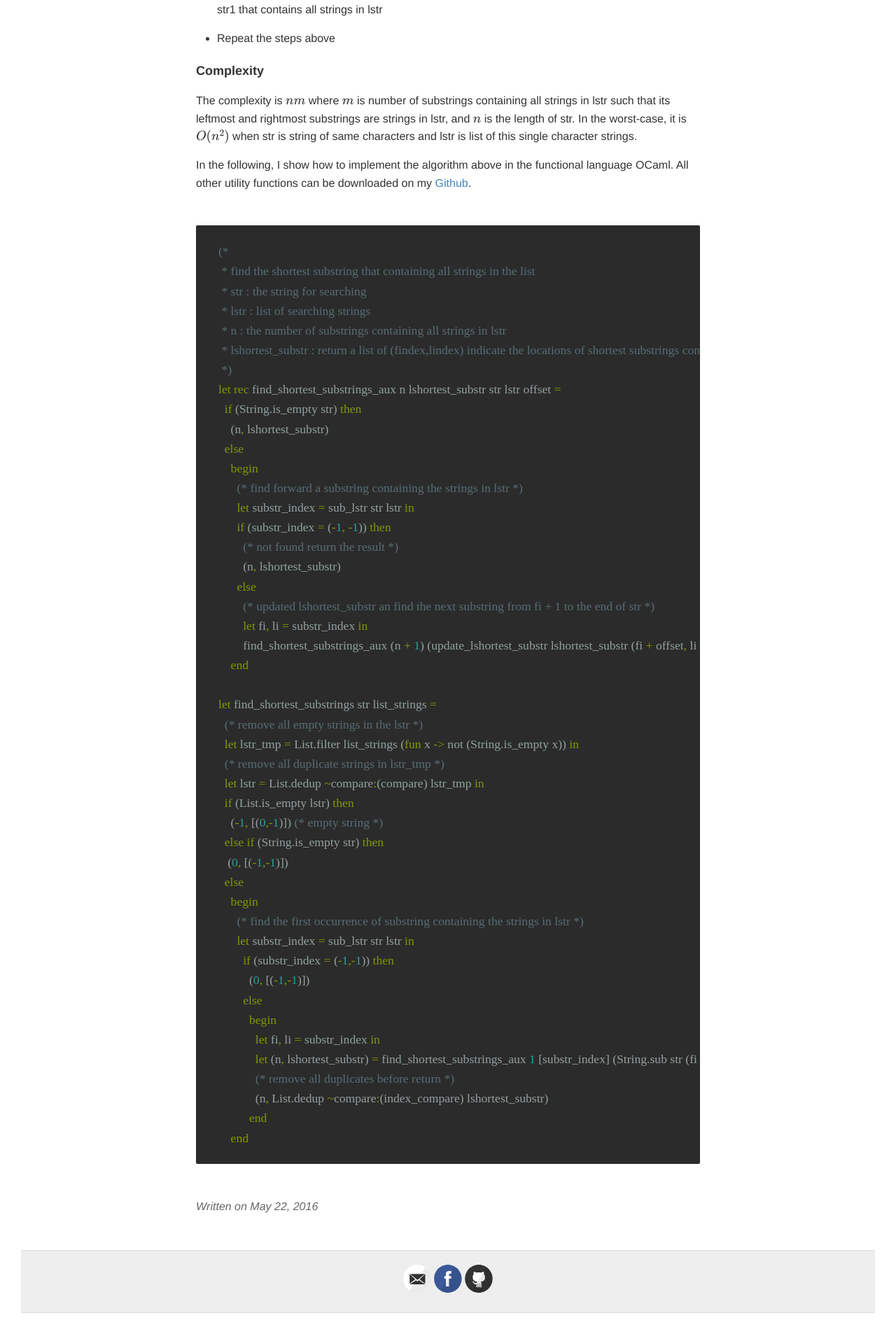
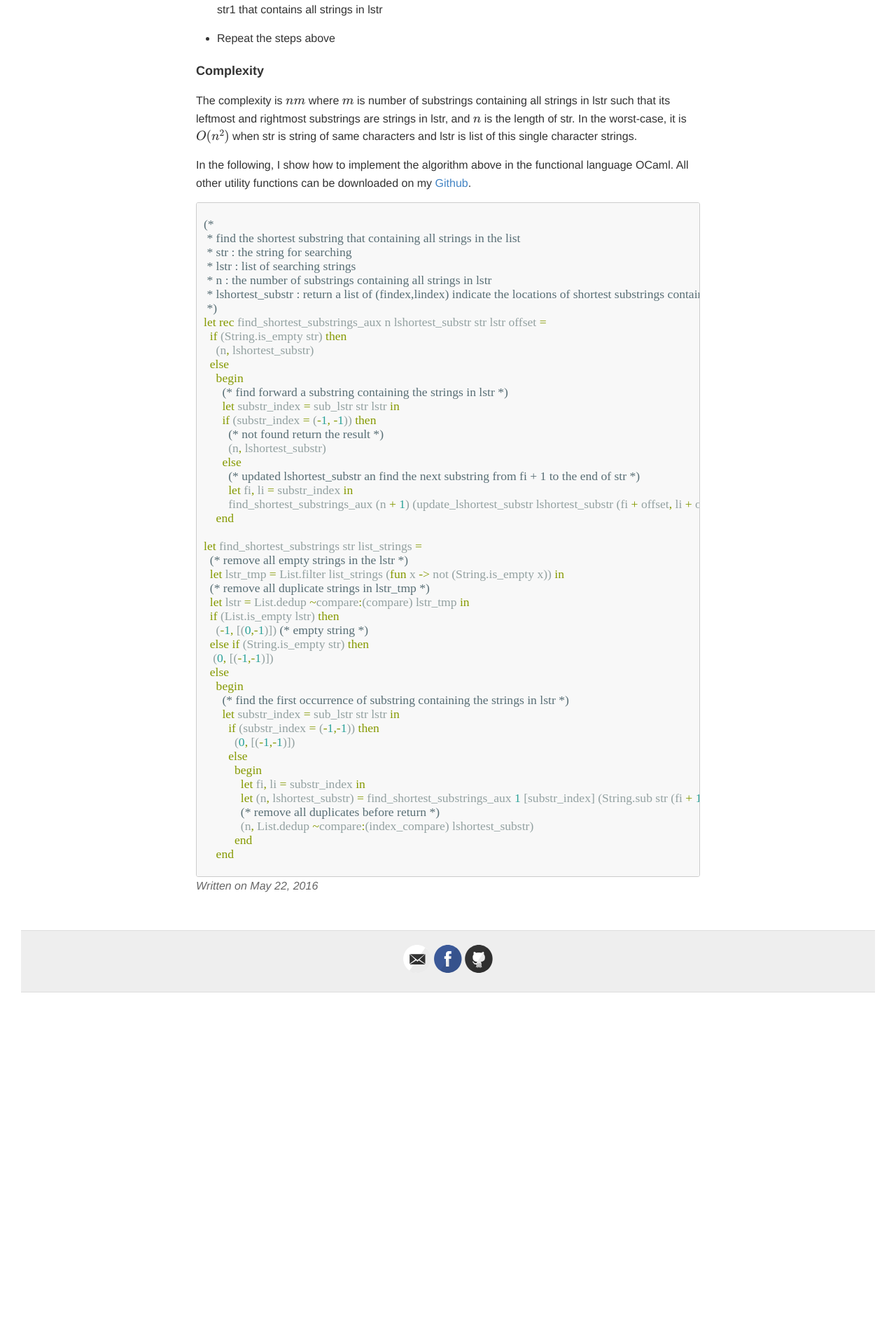
Before and after one commit to channgo2203/channgo2203.github.io, a Jekyll site: the page built from _posts/2016-5-22-strpuzzle1.md, in a window 1280 px wide. Shown: the part 947-2853 px from the top of the page at 70% size. Built offline with Jekyll 4.4.1, drawn with Linux system fonts in a browser that asks for light colours; formulas are drawn with MathJax 3; comment, search, counter and statistics services are not loaded; after the commit the page ends 2395 px from its top, so only the background shows below that.

Commit message:
Updated _highlights.scss

```diff
--- a/_sass/_highlights.scss
+++ b/_sass/_highlights.scss
@@ -1,9 +1,11 @@
 .highlight {
-  background-color: #2B2B2B;
-  border-radius: 2px;
-  margin: 3rem 0;
-  padding: 0.5rem 2rem;
-  overflow: scroll;
+  background-color: #f8f8f8;
+  border: 1px solid #cccccc;
+  font-size: 13px;
+  line-height: 19px;
+  overflow: auto;
+  padding: 6px 10px;
+  border-radius: 3px;
 }
 
 code {
```
